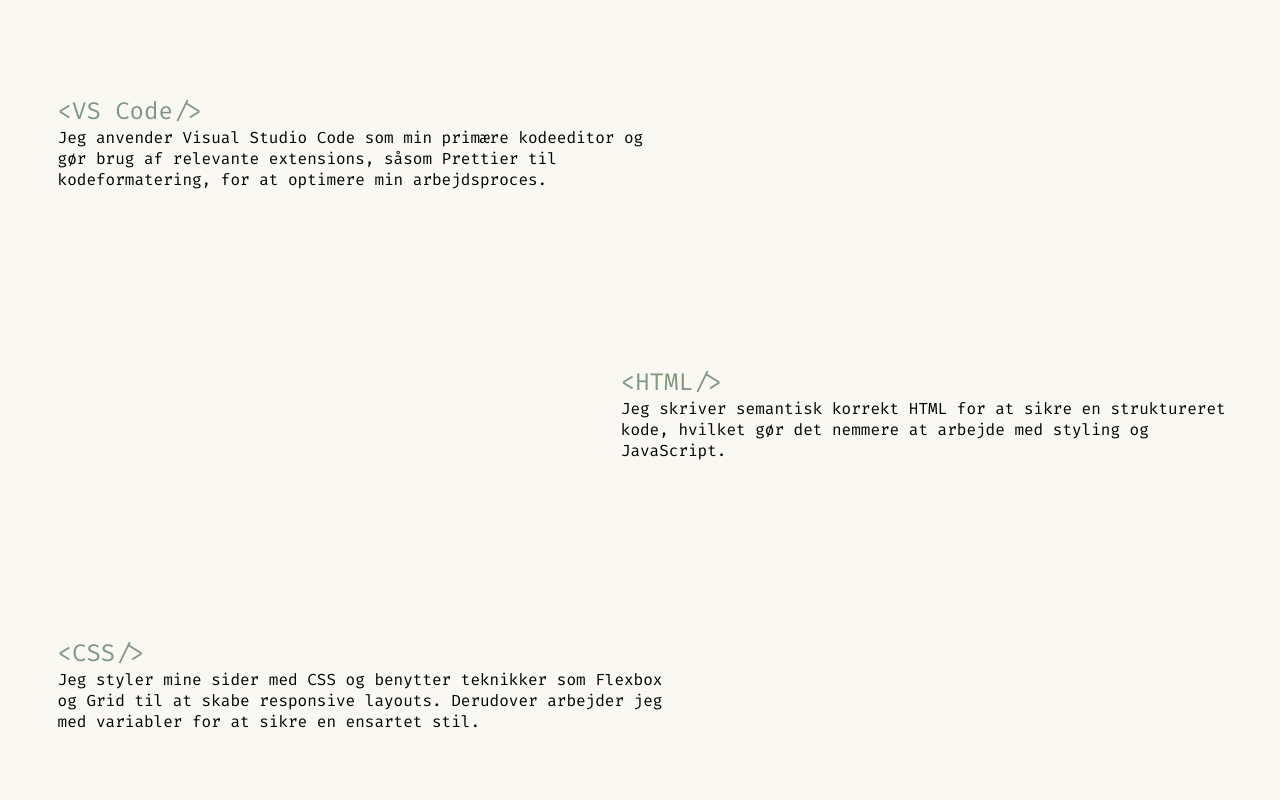
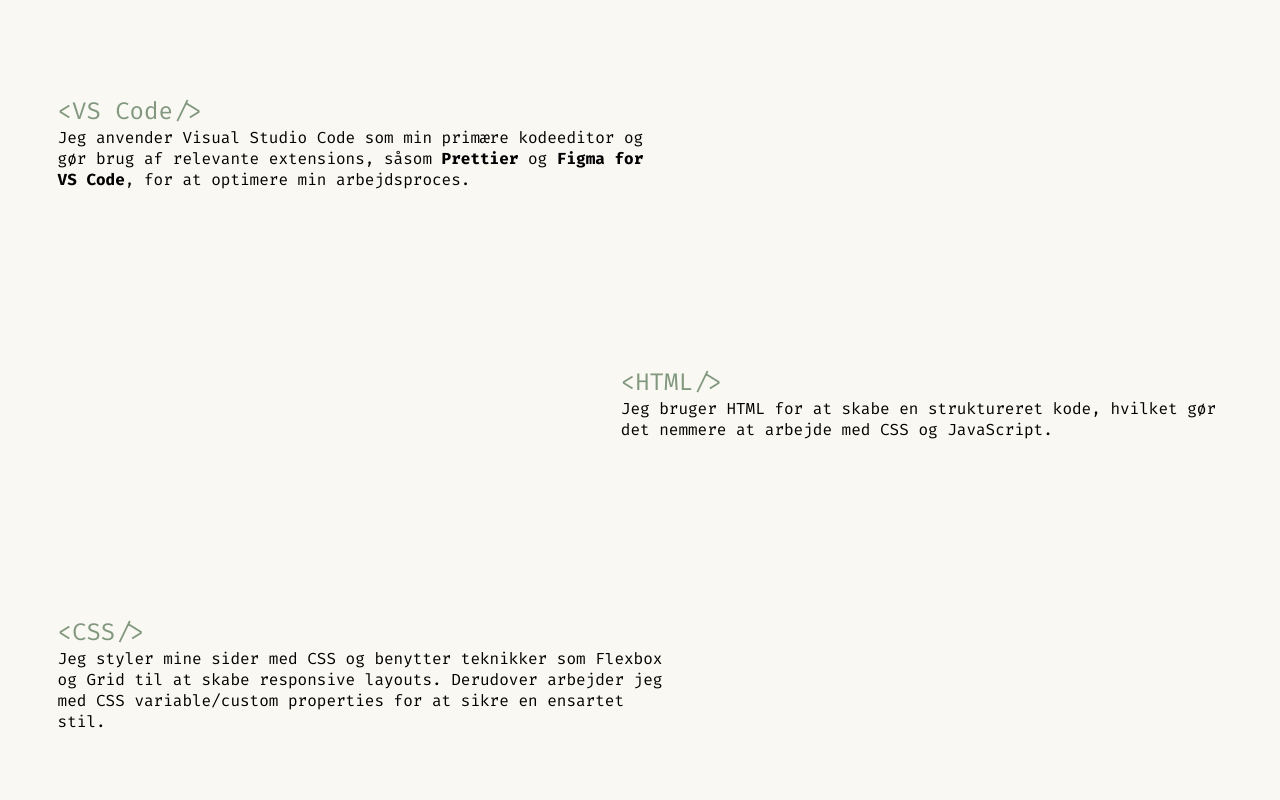
Before and after one commit to matildebresciani/digital-application, a plain HTML site: page index.html in a window 1280 px wide. Shown: the part 1840-2640 px from the top of the page. Drawn offline with Linux system fonts and the light colour scheme.

Commit message:
kompetencer

```diff
--- a/index.html
+++ b/index.html
@@ -73,16 +73,16 @@
             <h3>&lt;VS Code/&gt;</h3>
             <p>
               Jeg anvender Visual Studio Code som min primære kodeeditor og gør
-              brug af relevante extensions, såsom Prettier til kodeformatering,
-              for at optimere min arbejdsproces.
+              brug af relevante extensions, såsom <strong>Prettier</strong> og
+              <strong>Figma for VS Code</strong>, for at optimere min
+              arbejdsproces.
             </p>
           </div>
           <div class="kompetencer_card">
             <h3>&lt;HTML/&gt;</h3>
             <p>
-              Jeg skriver semantisk korrekt HTML for at sikre en struktureret
-              kode, hvilket gør det nemmere at arbejde med styling og
-              JavaScript.
+              Jeg bruger HTML for at skabe en struktureret kode, hvilket gør det
+              nemmere at arbejde med CSS og JavaScript.
             </p>
           </div>
           <div class="kompetencer_card">
@@ -90,7 +90,7 @@
             <p>
               Jeg styler mine sider med CSS og benytter teknikker som Flexbox og
               Grid til at skabe responsive layouts. Derudover arbejder jeg med
-              variabler for at sikre en ensartet stil.
+              CSS variable/custom properties for at sikre en ensartet stil.
             </p>
           </div>
           <div class="kompetencer_card">
@@ -132,7 +132,9 @@
               Som en del af min uddannelse har jeg arbejdet med Figma til
               design, prototyper og UI-komponenter. Jeg har erfaring med
               designsystemer, wireframes, sitemaps og moodboards for at sikre en
-              gennemarbejdet og brugervenlig løsning.
+              gennemarbejdet og brugervenlig løsning. Derudover anvender jeg
+              også Figma's Dev Mode som frontend designer, når jeg skal
+              implementere et figma design i kode.
             </p>
           </div>
         </div>
```
